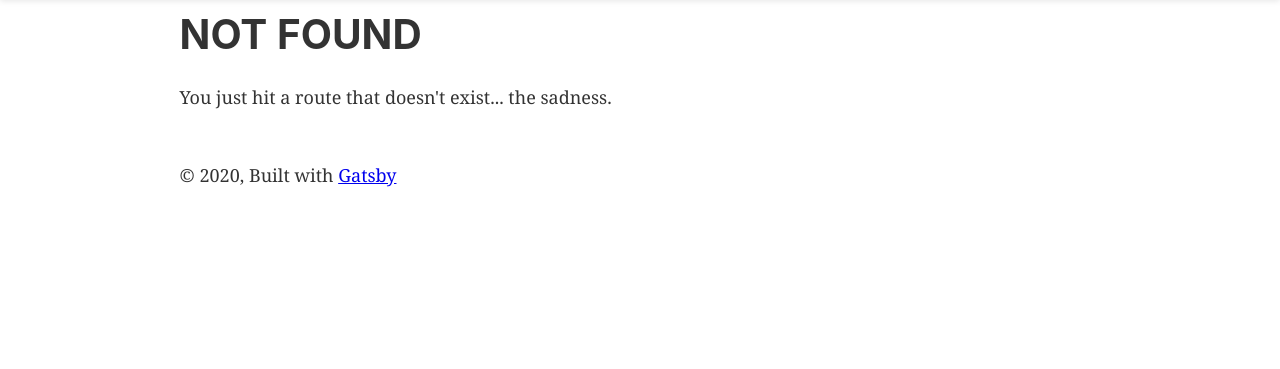
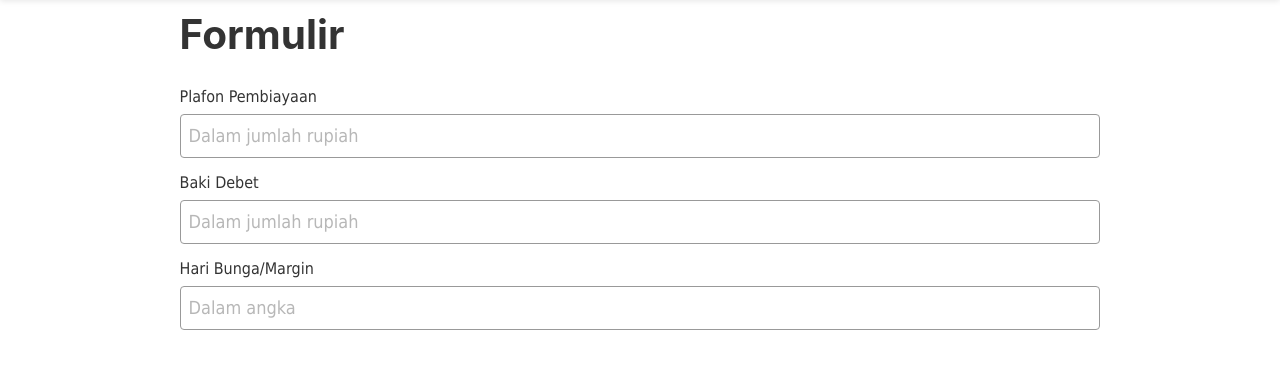
Before and after one commit to rakhadjo/subsidi-umkm, a Gatsby site: page /kalkulator in a window 1280 px wide. Before the commit this address had no page. Shown: the part 65-434 px from the top of the page. Built offline with nearby package versions, Linux system fonts and the light colour scheme; Gatsby itself is replaced by a stand-in of ours.

Commit message:
feature: basic text input component

```diff
--- a/src/components/header.js
+++ b/src/components/header.js
@@ -19,13 +19,13 @@ const Header = () => {
         maxWidth: "700px",
         margin: "0 auto"
       }}>
-          <Link to="/" style={{margin: "0 auto"}}>
-            <Paperclip color="black" size={24}  />
+        <Link to="/" style={{ margin: "0 auto" }}>
+          <Paperclip color="black" size={24} />
         </Link>
-          <Link to="/" style={{margin: "0 auto"}}>
+        <Link to="/informasi" style={{ margin: "0 auto" }}>
           <AlertCircle color="black" size={24} transform="rotate(180)" />
         </Link>
-          <Link to="/" style={{margin: "0 auto"}}>
+        <Link to="/kalkulator" style={{ margin: "0 auto" }}>
           <Book color="black" size={24} />
         </Link>
       </div>
--- a/src/components/index_layout.js
+++ b/src/components/indexLayout.js
@@ -7,7 +7,6 @@
 
 import React from "react"
 import PropTypes from "prop-types"
-import { useStaticQuery, graphql } from "gatsby"
 
 import Header from "./header"
 import "./styles/layout.css"
--- a/src/components/layout.js
+++ b/src/components/layout.js
@@ -24,12 +24,6 @@ const Layout = ({ children }) => {
         }}
       >
         <main>{children}</main>
-
-        <footer><br />
-          © {new Date().getFullYear()}, Built with
-          {` `}
-          <a href="https://www.gatsbyjs.org">Gatsby</a>
-        </footer>
       </div>
     </>
   )
--- /dev/null
+++ b/src/components/styles/textField.css
@@ -0,0 +1,44 @@
+.title {
+  font-family: Tahoma, Verdana, Segoe, sans-serif;
+  font-size: 16px;
+  margin-bottom: 4px;
+}
+
+.input {
+  font-family: Tahoma, Verdana, Segoe, sans-serif;
+  width: 100%;
+  border-radius: 4px;
+  border: 1px solid #999999;
+  padding: 8px;
+  outline: none;
+  margin-bottom: 12px;
+}
+
+.input::placeholder {
+  font-family: Tahoma, Verdana, Segoe, sans-serif;
+  color: #999999;
+  opacity: 0.7;
+}
+
+.input-error {
+  font-family: Tahoma, Verdana, Segoe, sans-serif;
+  width: 100%;
+  border-radius: 4px;
+  border: 1px solid #d33434;
+  padding: 10px 8px;
+  outline: none;
+  margin-bottom: 4px;
+}
+
+.input-error::placeholder {
+  font-family: Tahoma, Verdana, Segoe, sans-serif;
+  color: #d33434;
+  opacity: 0.7;
+}
+
+.error {
+  font-family: Tahoma, Verdana, Segoe, sans-serif;
+  font-size: 14px;
+  color: #d33434;
+  margin-bottom: 8px;
+}
--- /dev/null
+++ b/src/components/textField.js
@@ -0,0 +1,34 @@
+import React from 'react'
+import PropTypes from 'prop-types'
+
+import "./styles/textField.css"
+
+const TextField = ({ title, placeholder, error, value, onChange }) => {
+  const onChangeHandler = (event) => {
+    onChange(event.target.value)
+  }
+
+  return (
+    <>
+      <div className="title">{title}</div>
+      <input
+        className={error ? "input-error" : "input"}
+        type="text"
+        placeholder={placeholder}
+        value={value}
+        onChange={onChangeHandler}
+      />
+      {error && <div className="error">{error}</div>}
+    </>
+  )
+}
+
+TextField.propTypes = {
+  title: PropTypes.string.isRequired,
+  value: PropTypes.string.isRequired,
+  onChange: PropTypes.func,
+  placeholder: PropTypes.string,
+  error: PropTypes.string
+}
+
+export default TextField
--- a/src/pages/about.js
+++ b/src/pages/about.js
@@ -1,14 +1,13 @@
 import React from "react"
 
 import Layout from "../components/layout"
-import Image from "../components/image"
 import SEO from "../components/seo"
 
 const AboutUs = () => (
   <Layout>
     <SEO title="About Us" />
     <h1>About Us</h1>
-    <div align = "center">
+    <div align="center">
       <img
         src="https://www.dts.edu/wp-content/uploads/sites/6/2018/04/Blank-Profile-Picture.jpg"
         alt="agatha"
--- a/src/pages/index.js
+++ b/src/pages/index.js
@@ -1,7 +1,7 @@
 import React from "react"
 import { Link } from "gatsby"
 
-import IndexLayout from "../components/index_layout"
+import IndexLayout from "../components/indexLayout"
 import SEO from "../components/seo"
 import Image from "../components/image"
 
@@ -9,7 +9,7 @@ import Image from "../components/image"
 const IndexPage = () => (
   <IndexLayout>
     <SEO title="Home" />
-    <div style={{color: `green`}}>
+    <div style={{ color: `green` }}>
       <h1>UMKM</h1>
     </div>
     <Image />
--- /dev/null
+++ b/src/pages/kalkulator.js
@@ -0,0 +1,45 @@
+import React, { useState } from "react"
+
+import Layout from "../components/layout"
+import SEO from "../components/seo"
+import TextField from "../components/textField"
+
+const Calculator = () => {
+  const [creditAmount, setCreditAmount] = useState("")
+  const [outstandingDebt, setOutstandingDebt] = useState("")
+  const [daysOfSubsidisation, setDaysOfSubsidisation] = useState("")
+
+  const validate = (value) => {
+    if (value && isNaN(Number(value))) {
+      return "Input harus dalam bentuk angka!"
+    }
+  }
+
+  return (
+    <Layout>
+      <SEO title="Kalkulator besaran subsidi bunga/margin Usaha Mikro, Kecil, dan Menengah" />
+      <h1>Formulir</h1>
+      <TextField
+        title="Plafon Pembiayaan"
+        placeholder="Dalam jumlah rupiah"
+        error={validate(creditAmount)}
+        value={creditAmount}
+        onChange={setCreditAmount}
+      />
+      <TextField
+        title="Baki Debet"
+        placeholder="Dalam jumlah rupiah"
+        value={outstandingDebt}
+        onChange={setOutstandingDebt}
+      />
+      <TextField
+        title="Hari Bunga/Margin"
+        placeholder="Dalam angka"
+        value={daysOfSubsidisation}
+        onChange={setDaysOfSubsidisation}
+      />
+    </Layout>
+  )
+}
+
+export default Calculator
```
Also changed, not shown: src/pages/form.js (deleted, +0 -16 lines), src/pages/stories.js (deleted, +0 -18 lines), src/pages/informasi.js (renamed from src/pages/questions.js). Lines whose indentation alone changed are shown as unchanged.
